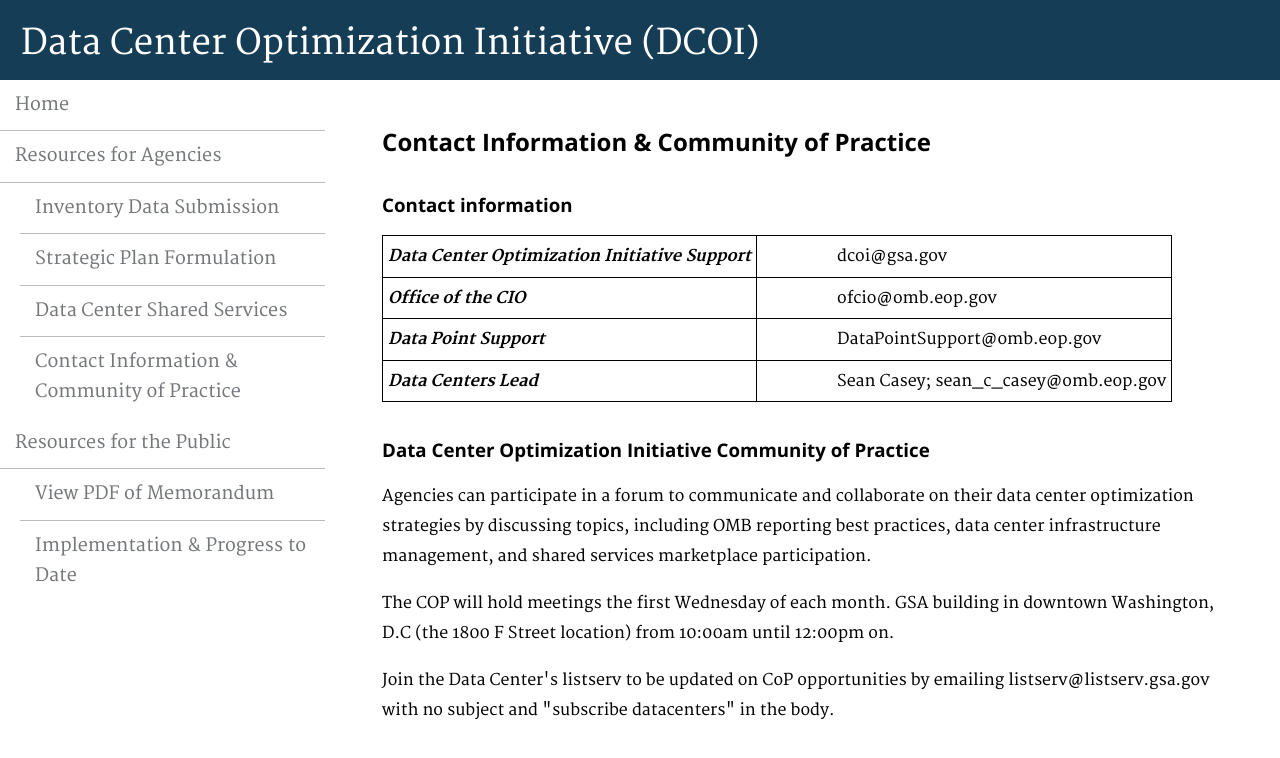
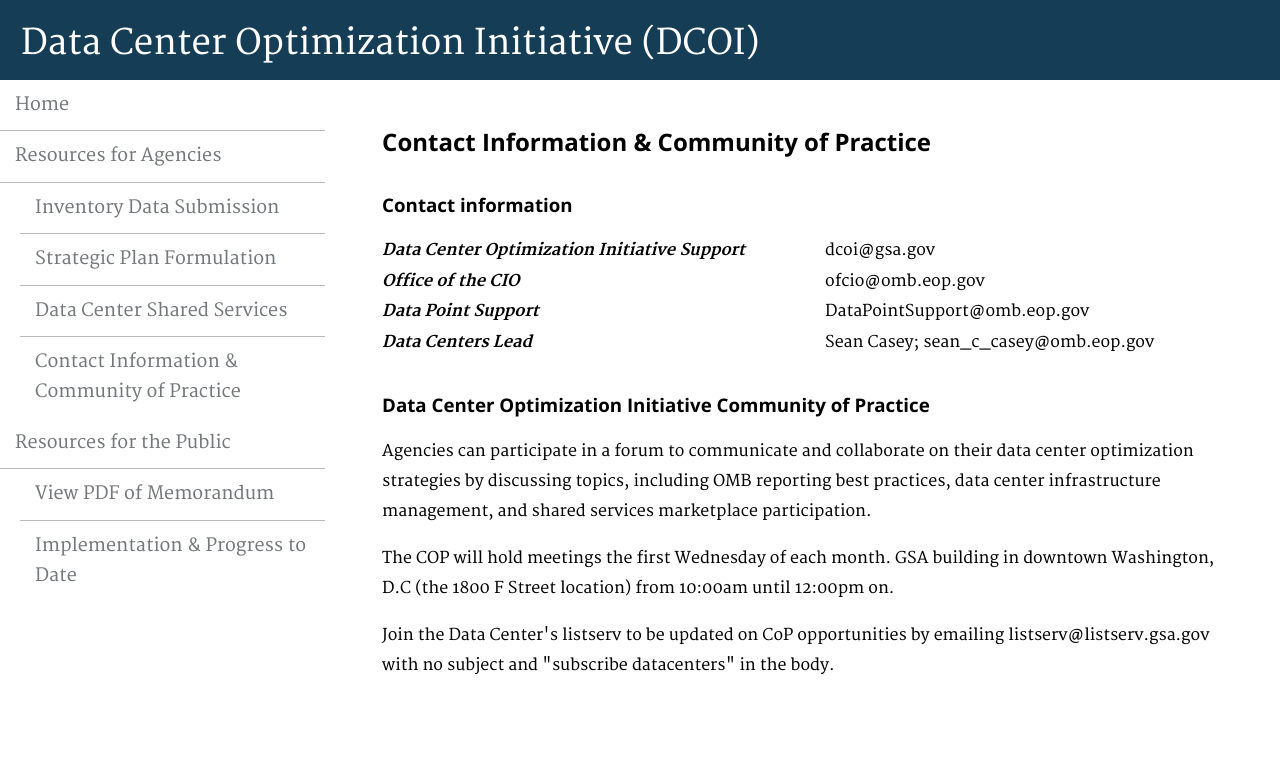
Before and after one commit to ydave-reisys/datacenters, a Jekyll site: the page built from pages/contactinfo-and-practice.html, in a window 1280 px wide. Shown: the top 758 px of the page. Built offline with Jekyll 4.4.1, drawn with Linux system fonts in a browser that asks for light colours; nearby versions of some CDN libraries; Markdown is read by kramdown in place of the engine named in the settings.

Commit message:
Fix table on Contact Info page

```diff
--- a/pages/contactinfo-and-practice.html
+++ b/pages/contactinfo-and-practice.html
@@ -5,11 +5,11 @@
 description: "Contact Information & Community of Practice"
 ---
 
-<h2 id="contact-info">Contact Information & Community of Practice</h2>
+<h2 id="contactinfo-and-practice">Contact Information & Community of Practice</h2>
 
 <h3>Contact information</h3>
 
-<table>
+<table id="contact-info">
     <tr>
         <td><b><i>Data Center Optimization Initiative Support</i></b></td>
         <td style="padding-left: 5em">dcoi@gsa.gov</td>
```
